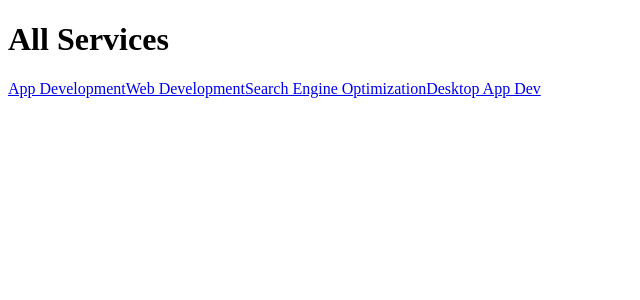
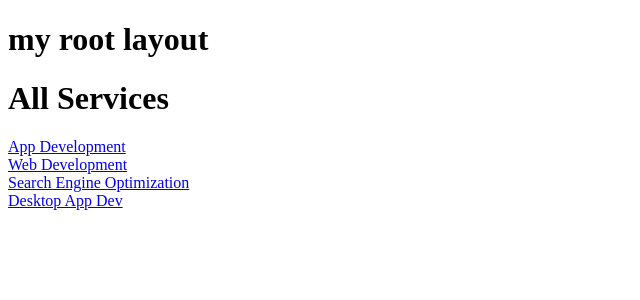
Before and after one commit to avgmecoding/Nextjs-Program, a Next.js app in the folder first/: page /services in a window 1280 px wide. Shown: the top 300 px of the page, without its empty margins (0-640 px from the left). Built offline with nearby package versions, Linux system fonts and the light colour scheme.

Commit message:
built reusable layouts

```diff
--- a/first/app/layout.js
+++ b/first/app/layout.js
@@ -1,28 +1,11 @@
-import { Geist, Geist_Mono } from "next/font/google";
-
-
-const geistSans = Geist({
-  variable: "--font-geist-sans",
-  subsets: ["latin"],
-});
-
-const geistMono = Geist_Mono({
-  variable: "--font-geist-mono",
-  subsets: ["latin"],
-});
-
-export const metadata = {
-  title: "Create Next App",
-  description: "Generated by create next app",
-};
 
 export default function RootLayout({ children }) {
   return (
     <html lang="en">
-      <body
-        className={`${geistSans.variable} ${geistMono.variable} antialiased`}
-      >
+      <body>
+        <h1>my root layout</h1>
         {children}
+
       </body>
     </html>
   );
--- /dev/null
+++ b/first/app/services/app/layout.js
@@ -0,0 +1,5 @@
+export default function ServicesLayout({childern}){
+    return(
+        <div>{childern}</div>
+    )
+}
--- a/first/app/services/page.js
+++ b/first/app/services/page.js
@@ -5,8 +5,11 @@ export default function Services(){
         <>
             <h1>All Services</h1>
             <Link href="/services/app">App Development</Link>
+            <br />
             <Link href="/services/web">Web Development</Link>
+            <br />
             <Link href="/sevices/seo">Search Engine Optimization</Link>
+            <br />
             <Link href="/services/desktop">Desktop App Dev</Link>
         </>
 
```
Also changed, not shown: first/app/services/web/layout.js (added).
